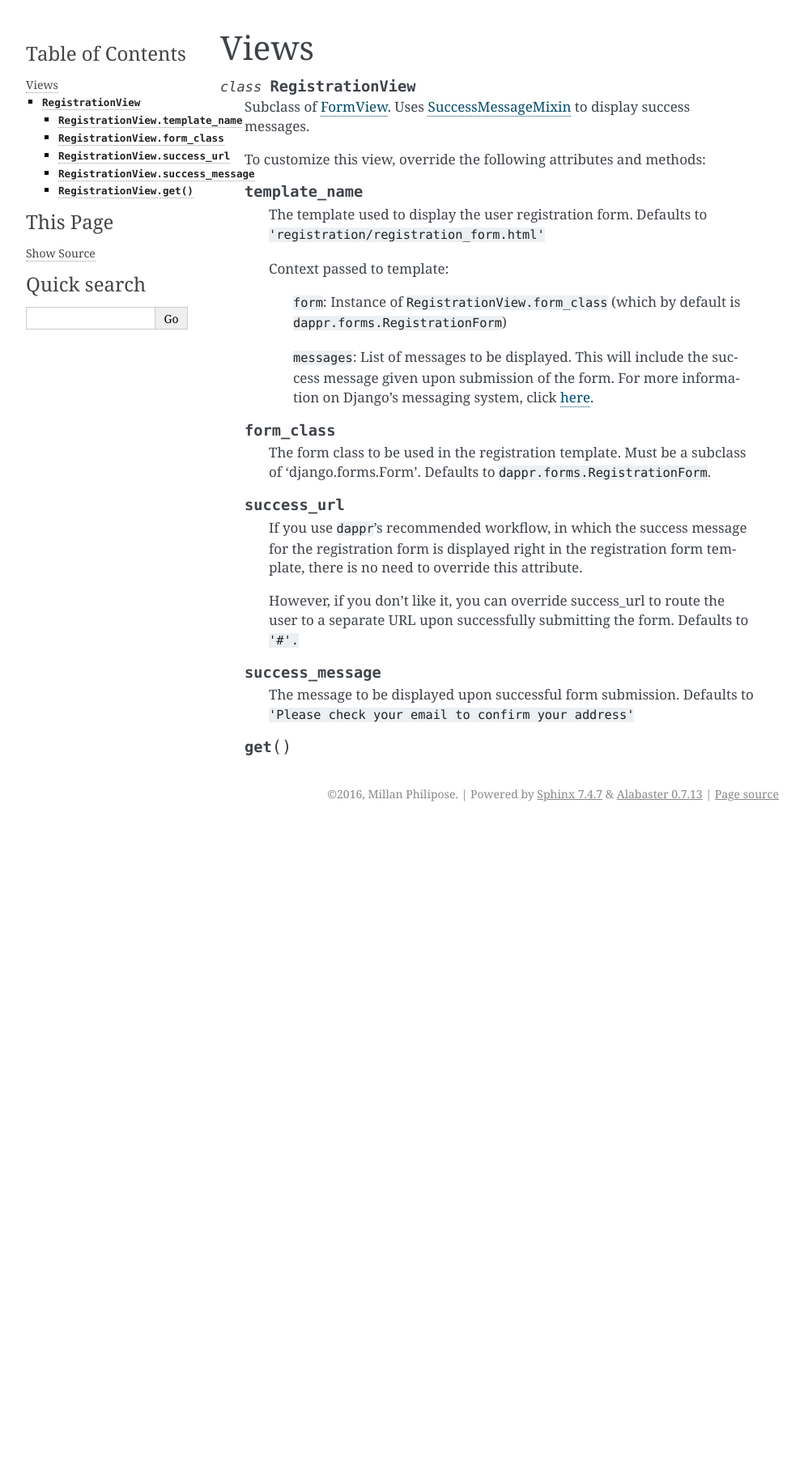
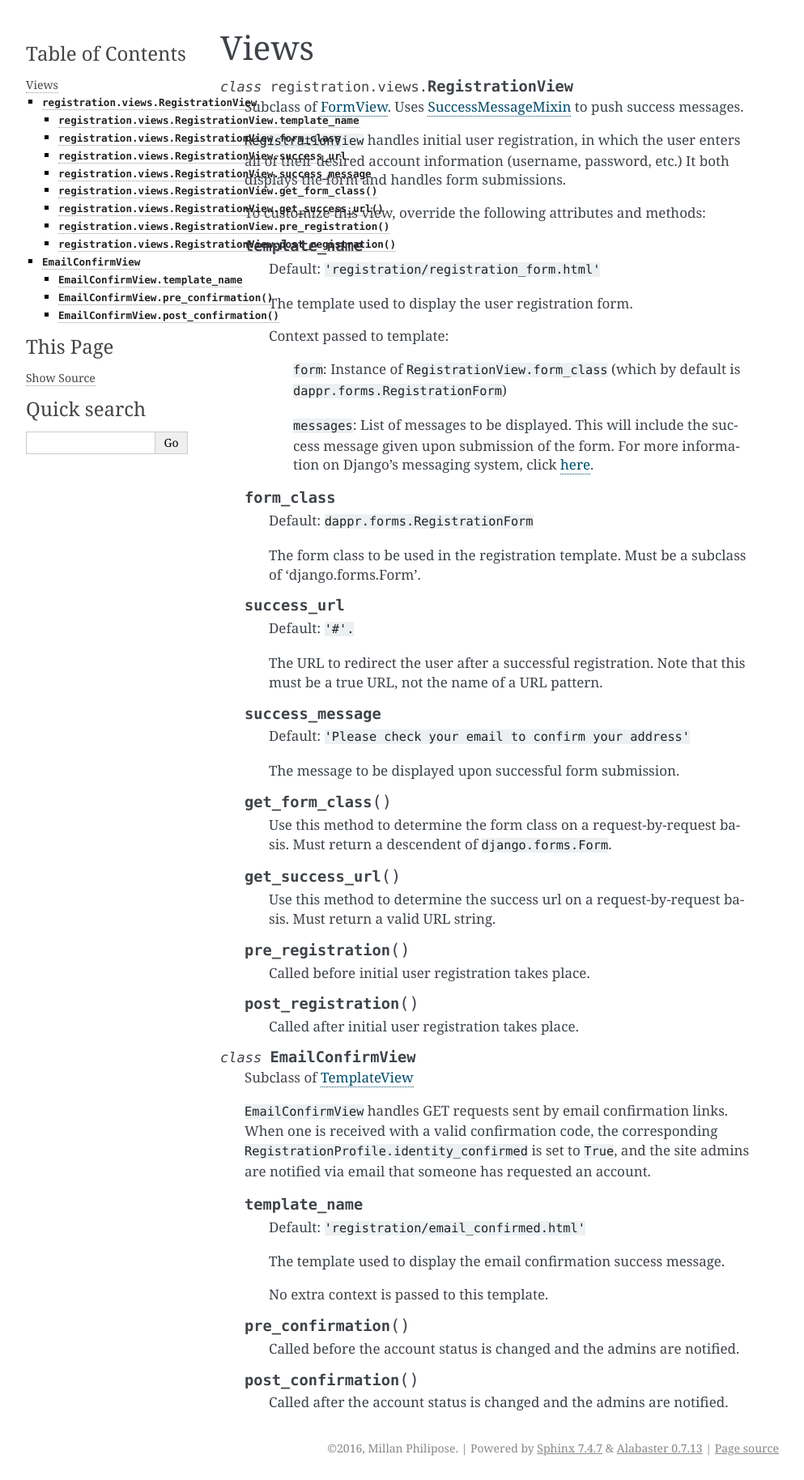
Before and after one commit to millanp/dappr, a Sphinx documentation site: the page built from docs/source/views.rst, in a window 1280 px wide. Shown: the whole page at 81% size, without its empty margins (148-1141 px from the left). Built offline with Sphinx 7.4.7, drawn with Linux system fonts in a browser that asks for light colours; before the commit the page ends 1020 px from its top, so only the background shows below that.

Commit message:
complete views.rst

```diff
--- a/docs/source/views.rst
+++ b/docs/source/views.rst
@@ -2,16 +2,20 @@
 Views
 =====
 
-.. class:: RegistrationView
+.. class:: registration.views.RegistrationView
 
     Subclass of `FormView <https://docs.djangoproject.com/en/dev/ref/class-based-views/generic-editing/#formview>`_.
-    Uses `SuccessMessageMixin <https://docs.djangoproject.com/en/1.9/ref/contrib/messages/#django.contrib.messages.views.SuccessMessageMixin>`_ to display success messages.
+    Uses `SuccessMessageMixin <https://docs.djangoproject.com/en/1.9/ref/contrib/messages/#django.contrib.messages.views.SuccessMessageMixin>`_ to push success messages.
+
+    ``RegistrationView`` handles initial user registration, in which the user enters all of their desired account information (username, password, etc.) It both displays the form and handles form submissions.
 
     To customize this view, override the following attributes and methods:
 
     .. attribute:: template_name
 
-        The template used to display the user registration form. Defaults to ``'registration/registration_form.html'``
+        Default: ``'registration/registration_form.html'``
+
+        The template used to display the user registration form.
 
         Context passed to template:
 
@@ -25,25 +29,61 @@ Views
 
     .. attribute:: form_class
 
+        Default: ``dappr.forms.RegistrationForm``
+
         The form class to be used in the registration template.
         Must be a subclass of 'django.forms.Form'.
-        Defaults to ``dappr.forms.RegistrationForm``.
 
     .. attribute:: success_url
 
-        If you use ``dappr``'s recommended workflow, in which the success message
-        for the registration form is displayed right in the registration form template,
-        there is no need to override this attribute.
+        Default: ``'#'.``
 
-        However, if you don't like it, you
-        can override success_url to route the user to a separate URL upon successfully
-        submitting the form.
-        Defaults to ``'#'.``
+        The URL to redirect the user after a successful registration.
+        Note that this must be a true URL, not the name of a URL pattern.
 
     .. attribute:: success_message
 
+        Default: ``'Please check your email to confirm your address'``
+
         The message to be displayed upon successful form submission.
-        Defaults to ``'Please check your email to confirm your address'``
 
 
-    .. method:: get
+    .. method:: get_form_class()
+
+        Use this method to determine the form class on a request-by-request
+        basis. Must return a descendent of ``django.forms.Form``.
+
+    .. method:: get_success_url()
+
+        Use this method to determine the success url on a request-by-request
+        basis. Must return a valid URL string.
+
+    .. method:: pre_registration()
+
+        Called before initial user registration takes place.
+
+    .. method:: post_registration()
+
+        Called after initial user registration takes place.
+
+.. class:: EmailConfirmView
+
+    Subclass of `TemplateView <https://docs.djangoproject.com/en/1.9/ref/class-based-views/base/#templateview>`_
+
+    ``EmailConfirmView`` handles GET requests sent by email confirmation links. When one is received with a valid confirmation code, the corresponding ``RegistrationProfile.identity_confirmed`` is set to ``True``, and the site admins are notified via email that someone has requested an account.
+
+    .. attribute:: template_name
+
+        Default: ``'registration/email_confirmed.html'``
+
+        The template used to display the email confirmation success message.
+
+        No extra context is passed to this template.
+
+    .. method:: pre_confirmation()
+
+        Called before the account status is changed and the admins are notified.
+
+    .. method:: post_confirmation()
+
+        Called after the account status is changed and the admins are notified.
```
Also changed, not shown: 4 other files.
